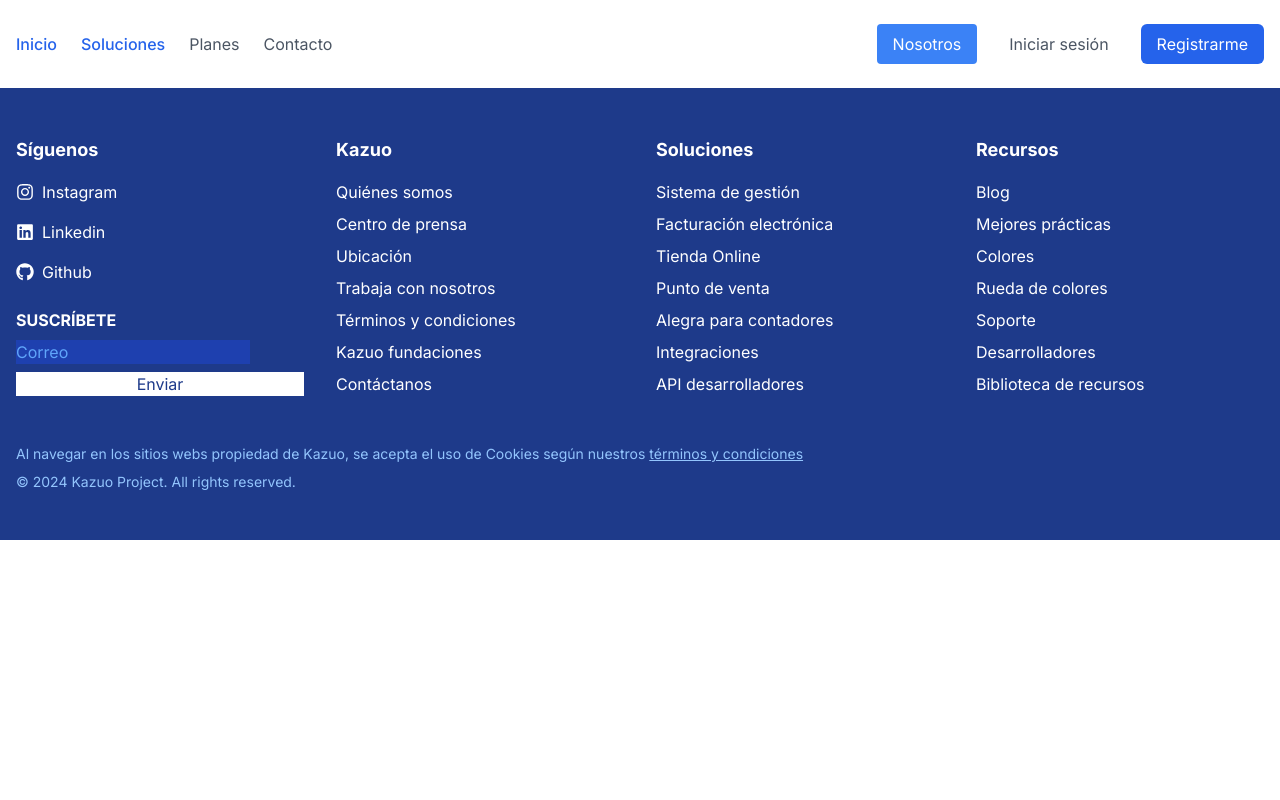
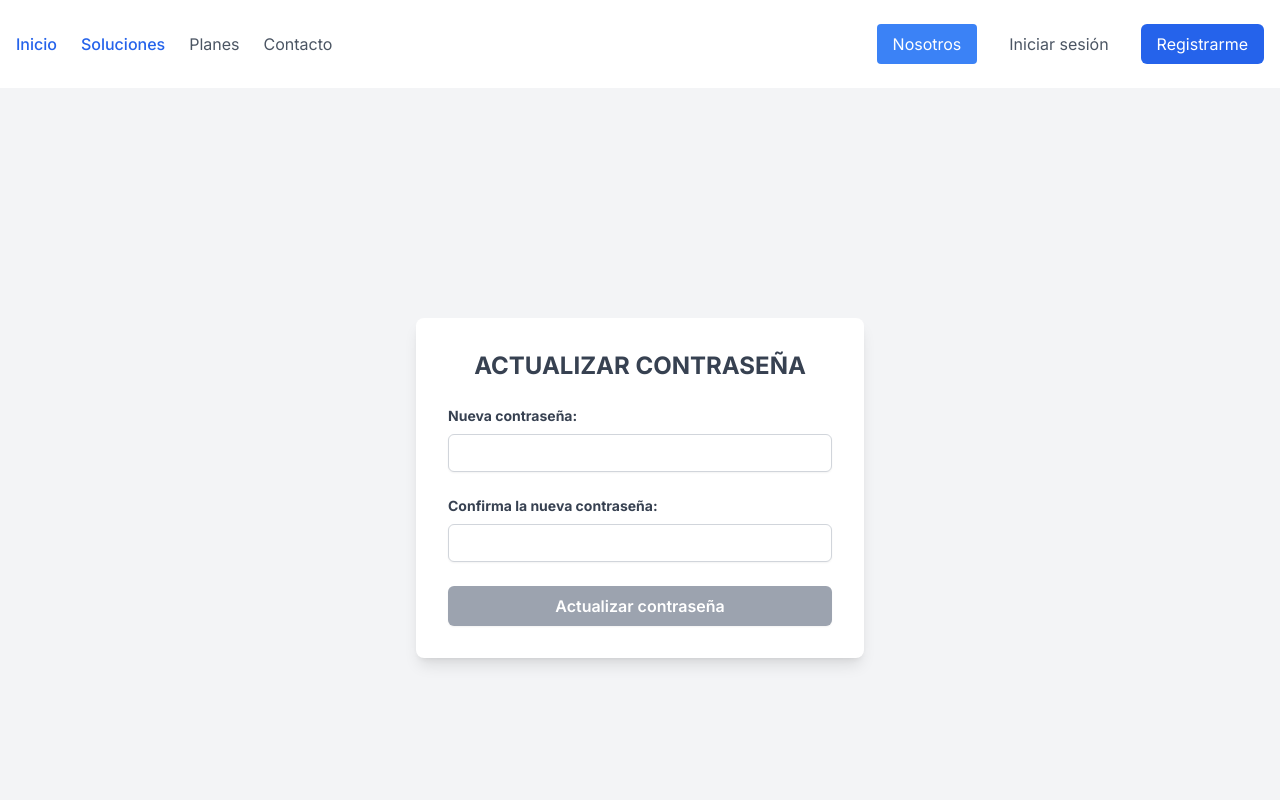
Before and after one commit to IngridWillich/KAZUO, a Next.js app in the folder front_KAZUO/: page /UpdatePass in a window 1280 px wide. Before the commit this address had no page. Shown: the top 800 px of the page. Built offline with nearby package versions, Linux system fonts and the light colour scheme; no server answers.

Commit message:
Funcion de restablecimiento de contraseña completada

```diff
--- a/front_KAZUO/src/app/GestionInventario/page.tsx
+++ b/front_KAZUO/src/app/GestionInventario/page.tsx
@@ -4,9 +4,9 @@ import ProtectedRoutes from "@/context/ProtectedRoutes";
 function inventario() {
   return (
     <div>
-      <ProtectedRoutes>
+      {/* <ProtectedRoutes> */}
         <Inventario />
-      </ProtectedRoutes>
+      {/* </ProtectedRoutes> */}
     </div>
   );
 }
--- a/front_KAZUO/src/app/UpdatePass/page.tsx
+++ b/front_KAZUO/src/app/UpdatePass/page.tsx
@@ -5,9 +5,9 @@ import React from "react";
 const UpdatePass = () => {
   return (
     <div>
-      <ProtectedRoutes>
+      {/* <ProtectedRoutes> */}
         <UpdatePassForm />
-      </ProtectedRoutes>
+      {/* </ProtectedRoutes> */}
     </div>
   );
 };
--- a/front_KAZUO/src/components/Navbar/index.tsx
+++ b/front_KAZUO/src/components/Navbar/index.tsx
@@ -4,6 +4,7 @@ import { useEffect, useState } from "react";
 import { useAppContext } from "@/context/AppContext";
 import { useRouter } from "next/navigation";
 import Swal from "sweetalert2";
+import path from "path";
 
 export default function Navbar() {
   const { isLoggedIn, logout } = useAppContext();
@@ -19,6 +20,8 @@ export default function Navbar() {
         confirmButtonText: "Sí, cerrar sesión",
         cancelButtonText: "Cancelar",
       });
+
+// if (path =  "/UpdatePass")
 
       if (result.isConfirmed) {
         logout();
--- a/front_KAZUO/src/components/RecoverPass/RecoverPassForm.tsx
+++ b/front_KAZUO/src/components/RecoverPass/RecoverPassForm.tsx
@@ -5,13 +5,11 @@ import { useRouter } from "next/navigation";
 import Swal from "sweetalert2";
 
 const RecoverPassForm = () => {
-
   const [email, setEmail] = useState("");
-const [ error, setError] = useState("");
+  const [error, setError] = useState("");
   const router = useRouter();
 
-  const kazuo_back = process.env.NEXT_PUBLIC_API_URL
-
+  const kazuo_back = process.env.NEXT_PUBLIC_API_URL;
 
   //   const [touched, setTouched] = useState<{ [key: string]: boolean }>({
   //     email: false,
@@ -25,26 +23,28 @@ const router = useRouter();
   //     });
   //   };
 
-
-
   const handleSubmit = async (e: React.FormEvent) => {
     e.preventDefault();
 
     if (!validateEmail(email)) {
-        setError("El email no es valido, por favor ingresa un email valido")
+      setError("El email no es valido, por favor ingresa un email valido");
       return;
     }
     try {
-        const response = await fetch(`${kazuo_back}/{/*Aqui va el endpoint para recuperar contraseña*/}`, {
+      const response = await fetch(
+        `${kazuo_back}/auth/request-password-reset`,
+        {
           method: "POST",
           headers: {
             "Content-Type": "application/json",
           },
-          body: JSON.stringify({email}),
-        });
+          body: JSON.stringify({ email }),
+        }
+      );
       if (response.ok) {
         Swal.fire({
-            title: "¡Correo enviado, revisa tu bandeja de entrada y sigue las instrucciones!",
+          title:
+            "¡Correo enviado, revisa tu bandeja de entrada y sigue las instrucciones!",
           text: "Revisa tu bandeja de entrada y sigue las instrucciones",
           icon: "warning",
           timer: 3000,
@@ -62,12 +62,10 @@ const router = useRouter();
         icon: "error",
         confirmButtonText: "Aceptar",
       });
+    } finally {
+      console.log({email});
     }
-    }
-
-
-
-
+  };
 
   return (
     <div className="flex items-center justify-center min-h-screen bg-gray-100 px-4 sm:px-6 lg:px-8">
@@ -77,7 +75,10 @@ const router = useRouter();
         </h2>
         <form onSubmit={handleSubmit} className="space-y-6">
           <div className="space-y-2">
-              <label htmlFor="email" className="block text-sm font-bold text-gray-700">
+            <label
+              htmlFor="email"
+              className="block text-sm font-bold text-gray-700"
+            >
               Email:
             </label>
             <input
@@ -91,9 +92,6 @@ const router = useRouter();
             {error && <p className="text-red-500 text-sm">{error}</p>}
           </div>
 
-
-
-
           <button
             type="submit"
             //   disabled={!isFormValid}
@@ -105,5 +103,5 @@ const router = useRouter();
       </div>
     </div>
   );
-  }
+};
 export default RecoverPassForm;
--- a/front_KAZUO/src/components/UpdatePassword/UpdatePaswordForm.tsx
+++ b/front_KAZUO/src/components/UpdatePassword/UpdatePaswordForm.tsx
@@ -4,22 +4,31 @@ import { TRegisterError, IRegisterProps, IUpdatePassProps, TUpdatePassError } fr
 import { validateRegisterForm, validateUpdatePass } from "@/helpers/validate";
 import Swal from "sweetalert2";
 // import { register } from "@/helpers/auth.helper";
-import { useRouter } from "next/navigation";
+import { useRouter, useSearchParams } from "next/navigation";
 
 const UpdatePassForm = () => {
   const kazuo_back = process.env.NEXT_PUBLIC_API_URL
   const router = useRouter();
+  const searchParams = useSearchParams();
+  const token = searchParams.get("token");
   const initialState: IUpdatePassProps = {
     newPassword: "",
     confirmNewPass: "",
+    token: token || "",
   };
 
-  const [dataUpdatedPass, setDataUpdatedPass] = useState<IUpdatePassProps>(initialState);
+  const [dataUpdatedPass, setDataUpdatedPass] = useState<IUpdatePassProps>({
+    newPassword: "",
+    confirmNewPass: "",
+    token: token || "",
+  });
   const [errors, setErrors] = useState<TUpdatePassError>(initialState);
   const [touched, setTouched] = useState<{ [key: string]: boolean }>({
     newPassword: false,
     confirmNewPass: false,
+    token: token ? true : false,
   });
+
 
   const handleBlur = (event: React.FocusEvent<HTMLInputElement>) => {
     const { name } = event.target;
@@ -56,7 +65,7 @@ const UpdatePassForm = () => {
 
     if (Object.keys(validationErrors).length === 0) {
       try {
-        const response = await fetch(`${kazuo_back}/auth/updatePass`, {
+        const response = await fetch(`${kazuo_back}/auth/reset-password`, {
           method: "POST",
           headers: {
             "Content-Type": "application/json",
@@ -76,7 +85,9 @@ const UpdatePassForm = () => {
             newPassword: false,
             confirmNewPass: false,
             name: false,
-          });
+          },
+        );
+        router.push("/Login")
         } else {
           throw new Error("Respuesta no exitosa del servidor");
         }
--- a/front_KAZUO/src/interfaces/types.ts
+++ b/front_KAZUO/src/interfaces/types.ts
@@ -21,6 +21,7 @@ export interface IRegisterProps {
 export interface IUpdatePassProps{
   newPassword: string;
   confirmNewPass: string;
+  token?: string;
 }
 
 export interface IUpdatePassError {
```
Lines whose indentation alone changed are shown as unchanged.
